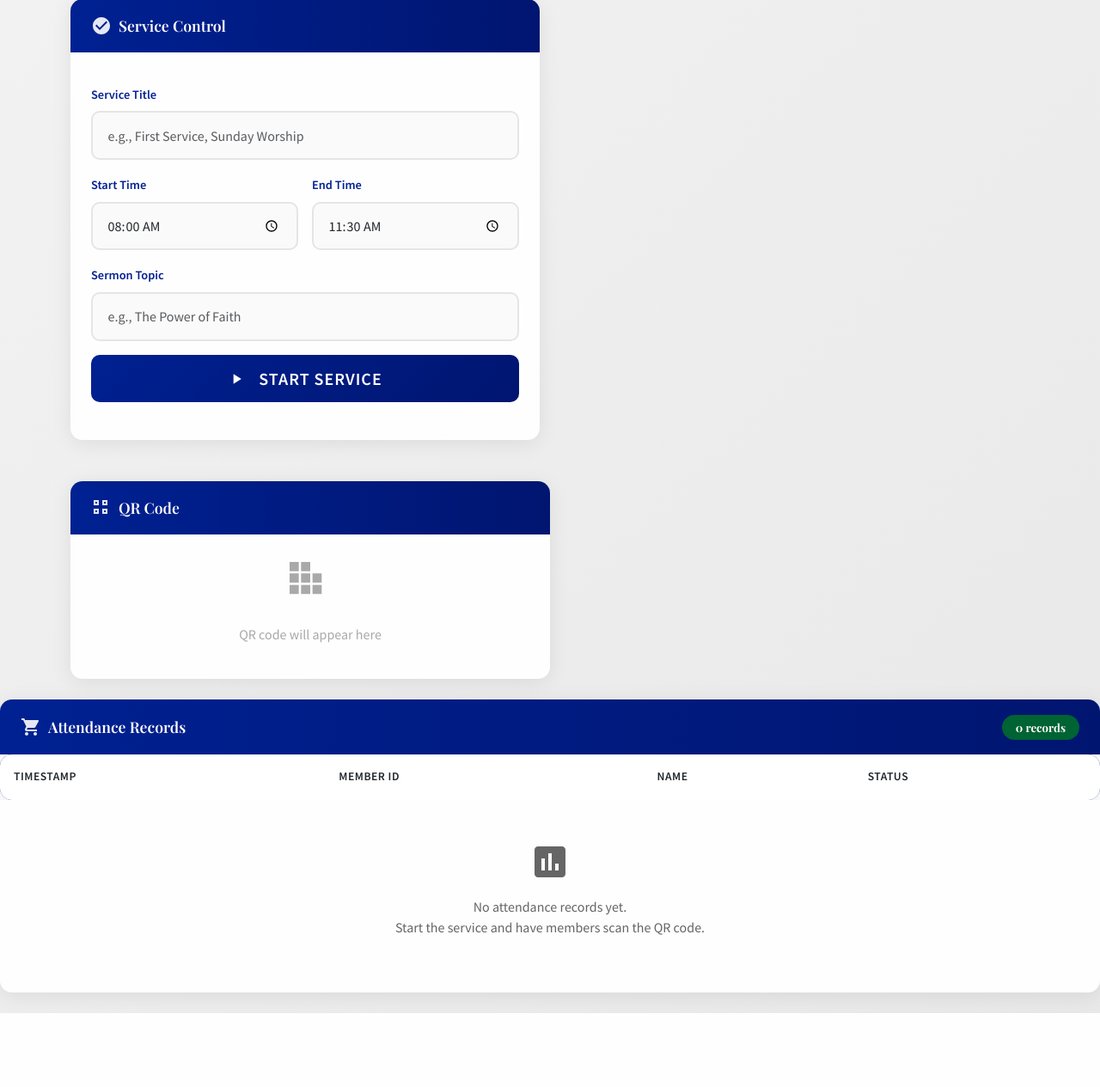
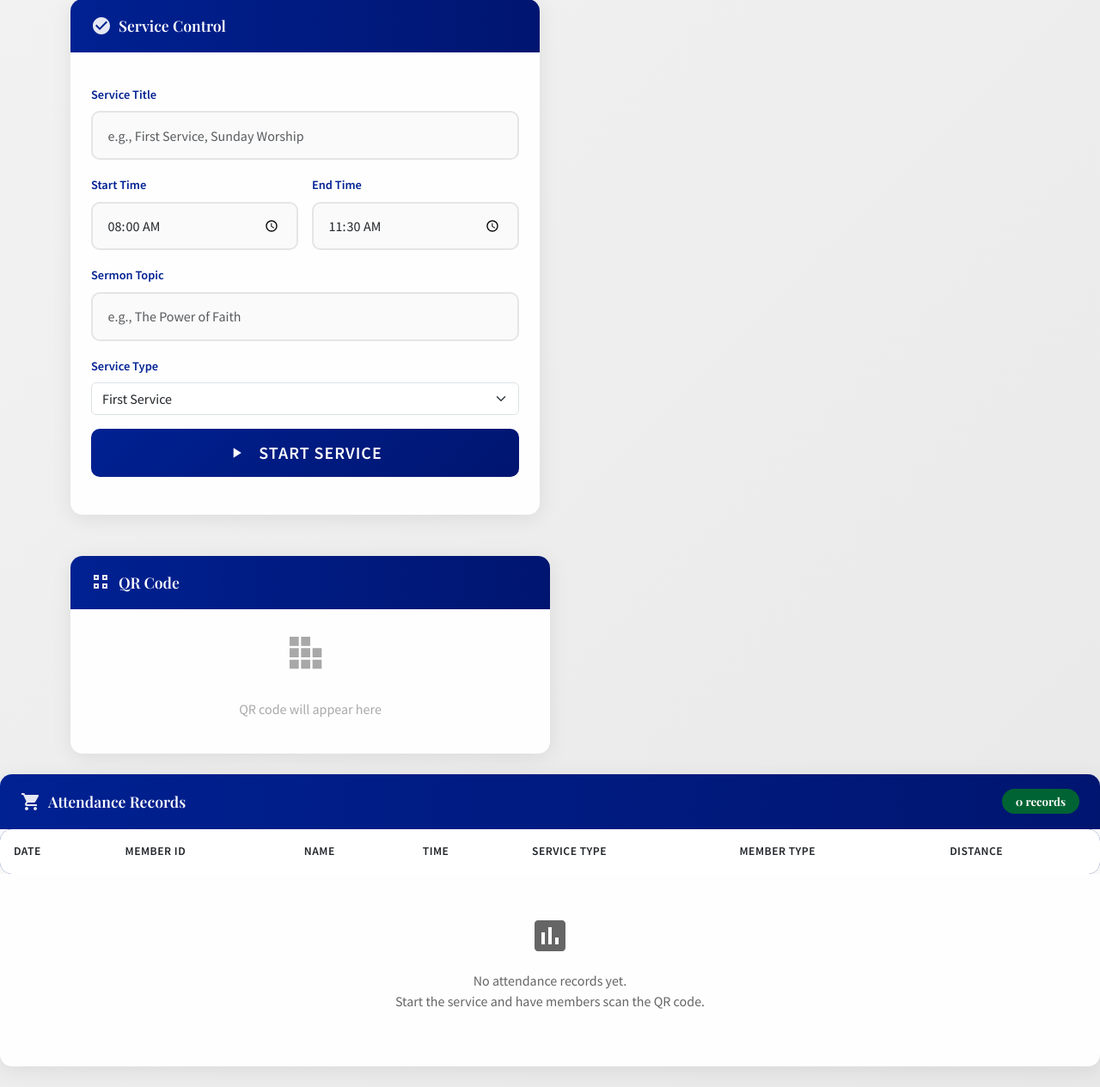
Before and after one commit to Phine-johnson/attendance, a Flask app: page /bible in a window 1280 px wide. Shown: the part 788-2053 px from the top of the page at 86% size. Before the commit the page ends 1967 px from the top, so only its background shows below. Run offline with Flask 3, Linux system fonts and the light colour scheme; the visitor is signed in with stand-in values (Sample User, id 1); lists and menus that the app fills with data are empty; some libraries are stand-ins or nearby versions.

Commit message:
feat: update dashboard attendance table with new columns, add service type to start form

```diff
--- a/app.py
+++ b/app.py
@@ -1552,6 +1552,7 @@ def start_service():
     start_time = data.get('start_time', '08:00')
     end_time = data.get('end_time', '11:30')
     sermon_topic = data.get('sermon_topic', 'Sunday Service')
+    service_type = data.get('service_type', 'First Service')
 
     # Church GPS coordinates (Redemption Presby Church - New Gbawe, Ghana)
     # These should be configurable via environment variables in production
@@ -1569,6 +1570,7 @@ def start_service():
             'session_id': session_id,
             'title': session_title,
             'sermon_topic': sermon_topic,
+            'service_type': service_type,
             'start_time': start_time,
             'end_time': end_time,
             'date': today,
@@ -1647,7 +1649,7 @@ def scan_attendance():
     longitude = data.get('longitude')
     member_name = data.get('name')
     member_type = data.get('member_type', 'Member')
-    service_type = data.get('service_type', 'First Service')
+    service_type = data.get('service_type') or session_data.get('service_type', 'First Service')
 
     if not session_id or latitude is None or longitude is None:
         return jsonify({'error': 'Missing required fields'}), 400
--- a/templates/dashboard.html
+++ b/templates/dashboard.html
@@ -214,10 +214,18 @@
                                       <input type="time" class="form-control form-control-custom" id="endTime" value="11:30">
                                   </div>
                               </div>
-                              <div class="mb-3">
-                                  <label class="form-label fw-bold text-pcg-blue">Sermon Topic</label>
-                                  <input type="text" class="form-control form-control-custom" id="sermonTopic" placeholder="e.g., The Power of Faith">
-                              </div>
+<div class="mb-3">
+                                   <label class="form-label fw-bold text-pcg-blue">Sermon Topic</label>
+                                   <input type="text" class="form-control form-control-custom" id="sermonTopic" placeholder="e.g., The Power of Faith">
+                               </div>
+                               <div class="mb-3">
+                                   <label class="form-label fw-bold text-pcg-blue">Service Type</label>
+                                   <select class="form-select" id="serviceType">
+                                       <option value="First Service">First Service</option>
+                                       <option value="Second Service">Second Service</option>
+                                       <option value="Joint Service">Joint Service</option>
+                                   </select>
+                               </div>
                               <button id="startServiceBtn" class="btn btn-custom-primary btn-lg w-100 mb-2">
                                   <svg width="20" height="20" class="me-2" fill="currentColor" viewBox="0 0 24 24">
                                       <path d="M8 5v14l11-7z"/>
@@ -279,7 +287,7 @@
             </div>
         </div>
 
-        <!-- Attendance Records -->
+<!-- Attendance Records -->
         <div class="row">
             <div class="col-12">
                 <div class="card card-custom">
@@ -297,10 +305,13 @@
                             <table class="table table-custom mb-0">
                                 <thead>
                                     <tr>
-                                        <th>Timestamp</th>
+                                        <th>Date</th>
                                         <th>Member ID</th>
                                         <th>Name</th>
-                                        <th>Status</th>
+                                        <th>Time</th>
+                                        <th>Service Type</th>
+                                        <th>Member Type</th>
+                                        <th>Distance</th>
                                     </tr>
                                 </thead>
                                 <tbody id="attendanceTableBody">
@@ -424,7 +435,8 @@
                         title: serviceTitle,
                         start_time: startTime,
                         end_time: endTime,
-                        sermon_topic: sermonTopic
+                        sermon_topic: sermonTopic,
+                        service_type: document.getElementById('serviceType').value
                     })
                 });
 
@@ -608,12 +620,17 @@ serviceStatus.className = 'status-indicator status-inactive';
         function addAttendanceRow(data) {
             const row = document.createElement('tr');
             const timestamp = new Date(data.timestamp).toLocaleString();
+            const dateStr = new Date(data.timestamp).toLocaleDateString();
+            const timeStr = new Date(data.timestamp).toLocaleTimeString([], {hour: '2-digit', minute:'2-digit'});
 
             row.innerHTML = `
-                <td>${timestamp}</td>
-                <td><span class="badge bg-secondary">${data.memberId}</span></td>
-                <td><strong>${data.name}</strong></td>
-                <td><span class="status-indicator status-active">Present</span></td>
+                <td>${dateStr}</td>
+                <td><span class="badge bg-secondary">${data.memberId || data.member_id || '-'}</span></td>
+                <td><strong>${data.name || '-'}</strong></td>
+                <td>${timeStr}</td>
+                <td><span class="badge bg-pcg-green">${data.service_type || 'First Service'}</span></td>
+                <td>${data.member_type || '-'}</td>
+                <td>${data.distance ? data.distance + 'm' : '-'}</td>
             `;
 
             attendanceTableBody.prepend(row);
```
